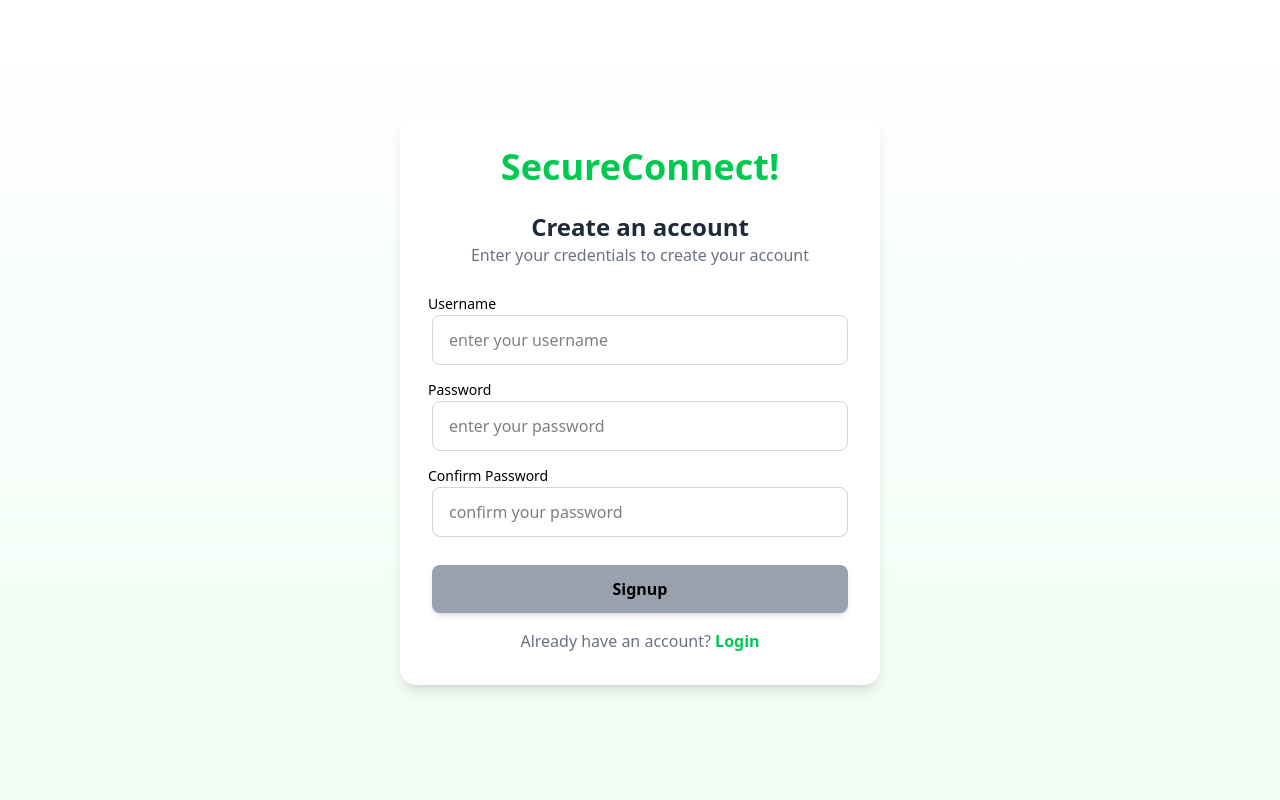
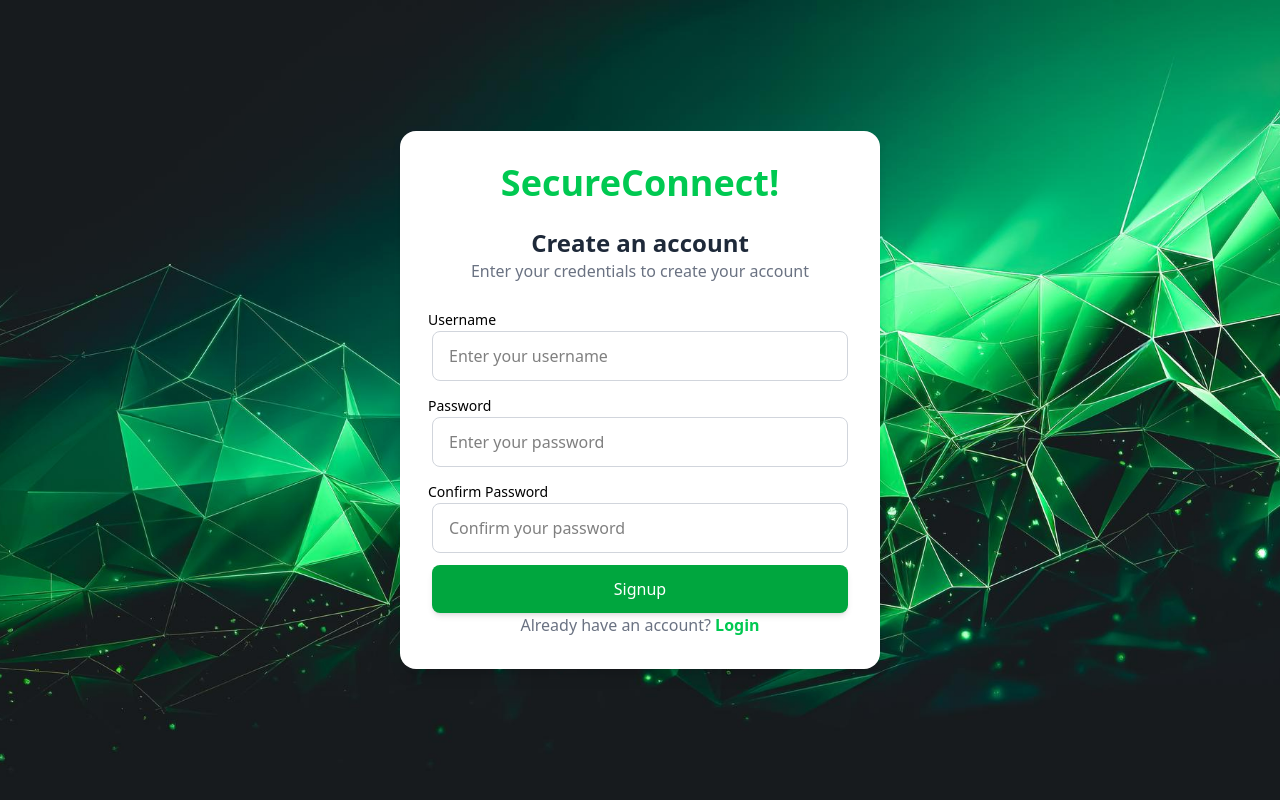
Before and after one commit to ChamilkaMihiraj2002/SpiritX_Zenova_01_01, a React (Vite) app in the folder frontend/: page / in a window 1280 px wide. Built offline with nearby package versions, Linux system fonts and the light colour scheme.

Commit message:
added background image

```diff
--- a/frontend/src/pages/Signup.jsx
+++ b/frontend/src/pages/Signup.jsx
@@ -14,10 +14,8 @@ function Signup() {
   const [passwordStrength, setPasswordStrength] = useState("");
   const navigate = useNavigate();
 
-  // Get existing usernames
   const usedUsernames = getUsers().map((user) => user.username);
 
-  // Validate Username
   const validateUsername = (username) => {
     if (!username) return "Username is required";
     if (username.length < 8) return "Username must be at least 8 characters";
@@ -26,22 +24,15 @@ function Signup() {
     return "";
   };
 
-  // Validate Password & Strength Indicator
   const validatePassword = (password) => {
     if (!password) return "Password is required";
-
     let error = "";
     if (!password.match(/[a-z]/)) error = "Must include a lowercase letter";
     else if (!password.match(/[A-Z]/))
       error = "Must include an uppercase letter";
     else if (!password.match(/[^a-zA-Z0-9]/))
       error = "Must include a special character";
-
-    // Strength Indicator
-    let strength = "Weak";
-    strength = calculatePasswordStrength(password);
-
-    setPasswordStrength(strength);
+    setPasswordStrength(calculatePasswordStrength(password));
     return error;
   };
 
@@ -53,63 +44,41 @@ function Signup() {
     if (password.match(/[A-Z]/)) score++;
     if (password.match(/[0-9]/)) score++;
     if (password.match(/[^a-zA-Z0-9]/)) score++;
-
     if (score <= 2) return "Weak";
     if (score <= 4) return "Medium";
     return "Strong";
   };
 
-  // Validate Confirm Password
   const validateConfirmPassword = (confirmPassword, password) => {
     if (!confirmPassword) return "Please confirm your password";
     return confirmPassword !== password ? "Passwords do not match" : "";
   };
 
-  // Handle Input Changes
   const handleChange = (e) => {
     const { name, value } = e.target;
     setFormData({ ...formData, [name]: value });
-
     let newErrors = { ...errors };
-
     if (name === "username") newErrors.username = validateUsername(value);
     if (name === "password") newErrors.password = validatePassword(value);
     if (name === "confirmPassword")
-      newErrors.confirmPassword = validateConfirmPassword(
-        value,
-        formData.password
-      );
-
+      newErrors.confirmPassword = validateConfirmPassword(value, formData.password);
     setErrors(newErrors);
   };
 
-  // Handle Form Submission
   const handleSubmit = (e) => {
     e.preventDefault();
     const newErrors = {
       username: validateUsername(formData.username),
       password: validatePassword(formData.password),
-      confirmPassword: validateConfirmPassword(
-        formData.confirmPassword,
-        formData.password
-      ),
+      confirmPassword: validateConfirmPassword(formData.confirmPassword, formData.password),
     };
-
     setErrors(newErrors);
     setGlobalError("");
-
     if (Object.values(newErrors).every((error) => error === "")) {
-      const result = addUser({
-        username: formData.username,
-        password: formData.password,
-      });
-
+      const result = addUser({ username: formData.username, password: formData.password });
       if (result.success) {
         alert("Signup successful! Redirecting to login...");
-        // Redirect to login page after 2 seconds
-        setTimeout(() => {
-          navigate("/login");
-        }, 2000);
+        setTimeout(() => navigate("/login"), 2000);
       } else {
         setGlobalError(result.message);
       }
@@ -119,135 +88,32 @@ function Signup() {
   };
 
   return (
-    <div className="flex flex-col justify-evenly items-center min-h-screen bg-gradient-to-b from-white to-green-50">
+    <div className="flex flex-col justify-center items-center min-h-screen bg-cover bg-center" style={{ backgroundImage: "url('/background.jpg')" }}>
       <div className="bg-white p-8 rounded-2xl shadow-lg w-120">
-        <h1 className="text-4xl mb-6 font-bold text-center text-green-500">
-          SecureConnect!
-        </h1>
-        <h2 className="text-2xl font-bold text-center text-gray-800 ">
-          Create an account
-        </h2>
-        <p className="text-gray-500 text-center mb-6">
-          Enter your credentials to create your account
-        </p>
+        <h1 className="text-4xl mb-6 font-bold text-center text-green-500">SecureConnect!</h1>
+        <h2 className="text-2xl font-bold text-center text-gray-800">Create an account</h2>
+        <p className="text-gray-500 text-center mb-6">Enter your credentials to create your account</p>
         <form onSubmit={handleSubmit} className="space-y-3">
-          {/* Username Field */}
           <div>
-            <label
-              htmlFor="username"
-              className="text-sm font-medium mb-1 -ml-1"
-            >
-              Username
-            </label>
-            <input
-              type="text"
-              name="username"
-              placeholder="enter your username"
-              value={formData.username}
-              onChange={handleChange}
-              className="w-full px-4 py-3 border border-gray-300 rounded-lg focus:outline-none focus:ring-2 focus:ring-green-200 transition"
-            />
-            {errors.username && (
-              <p className="text-red-500 text-sm mt-1">{errors.username}</p>
-            )}
+            <label className="text-sm font-medium mb-1 -ml-1">Username</label>
+            <input type="text" name="username" placeholder="Enter your username" value={formData.username} onChange={handleChange} className="w-full px-4 py-3 border border-gray-300 rounded-lg focus:ring-2 focus:ring-green-200"/>
+            {errors.username && <p className="text-red-500 text-sm mt-1">{errors.username}</p>}
           </div>
-
-          {/* Password Field */}
           <div>
-            <label
-              htmlFor="password"
-              className="text-sm font-medium mb-1 -ml-1"
-            >
-              Password
-            </label>
-            <input
-              type="password"
-              name="password"
-              placeholder="enter your password"
-              value={formData.password}
-              onChange={handleChange}
-              className="w-full px-4 py-3 border border-gray-300 rounded-lg focus:outline-none focus:ring-2 focus:ring-green-200 transition"
-            />
-            {errors.password && (
-              <p className="text-red-500 text-sm mt-1">{errors.password}</p>
-            )}
-            {/* Password Strength Indicator */}
-            {formData.password && (
-              <p
-                className={`text-sm mt-1 font-medium ${
-                  passwordStrength === "Strong"
-                    ? "text-green-500"
-                    : passwordStrength === "Medium"
-                    ? "text-yellow-500"
-                    : "text-red-500"
-                }`}
-              >
-                Strength: {passwordStrength}
-              </p>
-            )}
+            <label className="text-sm font-medium mb-1 -ml-1">Password</label>
+            <input type="password" name="password" placeholder="Enter your password" value={formData.password} onChange={handleChange} className="w-full px-4 py-3 border border-gray-300 rounded-lg focus:ring-2 focus:ring-green-200"/>
+            {errors.password && <p className="text-red-500 text-sm mt-1">{errors.password}</p>}
+            {formData.password && <p className={`text-sm mt-1 font-medium ${passwordStrength === "Strong" ? "text-green-500" : passwordStrength === "Medium" ? "text-yellow-500" : "text-red-500"}`}>Strength: {passwordStrength}</p>}
           </div>
-
-          {/* Confirm Password Field */}
           <div>
-            <label
-              htmlFor="confirmPassword"
-              className="text-sm font-medium mb-1 -ml-1"
-            >
-              Confirm Password
-            </label>
-            <input
-              type="password"
-              name="confirmPassword"
-              placeholder="confirm your password"
-              value={formData.confirmPassword}
-              onChange={handleChange}
-              className="w-full px-4 py-3 border border-gray-300 rounded-lg focus:outline-none focus:ring-2 focus:ring-green-200 transition"
-            />
-            {errors.confirmPassword && (
-              <p className="text-red-500 text-sm mt-1">
-                {errors.confirmPassword}
-              </p>
-            )}
+            <label className="text-sm font-medium mb-1 -ml-1">Confirm Password</label>
+            <input type="password" name="confirmPassword" placeholder="Confirm your password" value={formData.confirmPassword} onChange={handleChange} className="w-full px-4 py-3 border border-gray-300 rounded-lg focus:ring-2 focus:ring-green-200"/>
+            {errors.confirmPassword && <p className="text-red-500 text-sm mt-1">{errors.confirmPassword}</p>}
           </div>
-
-          {/* Global Authentication Errors */}
-          {globalError && (
-            <p className="text-red-500 text-sm text-center mb-2 font-medium">
-              {globalError}
-            </p>
-          )}
-
-          {/* Signup Button */}
-          <button
-            type="submit"
-            disabled={
-              Object.values(errors).some((err) => err !== "") ||
-              !formData.username ||
-              !formData.password ||
-              !formData.confirmPassword
-            }
-            className={`w-full font-semibold py-3 my-4 rounded-lg transition duration-300 shadow-md active:scale-95 ${
-              Object.values(errors).some((err) => err !== "") ||
-              !formData.username ||
-              !formData.password ||
-              !formData.confirmPassword
-                ? "bg-gray-400 cursor-not-allowed"
-                : "bg-green-600 hover:bg-green-700 text-white"
-            }`}
-          >
-            Signup
-          </button>
+          {globalError && <p className="text-red-500 text-sm text-center mb-2 font-medium">{globalError}</p>}
+          <button type="submit" className={`w-full py-3 rounded-lg shadow-md ${Object.values(errors).some((err) => err) ? "bg-gray-400" : "bg-green-600 hover:bg-green-700 text-white"}`} disabled={Object.values(errors).some((err) => err)}>Signup</button>
         </form>
-
-        <p className="text-gray-500 text-center">
-          Already have an account?{" "}
-          <a
-            href="/login"
-            className="text-green-500 font-semibold hover:underline"
-          >
-            Login
-          </a>
-        </p>
+        <p className="text-gray-500 text-center">Already have an account? <a href="/login" className="text-green-500 font-semibold hover:underline">Login</a></p>
       </div>
     </div>
   );
```
Also changed, not shown: frontend/public/background.jpg (added).
